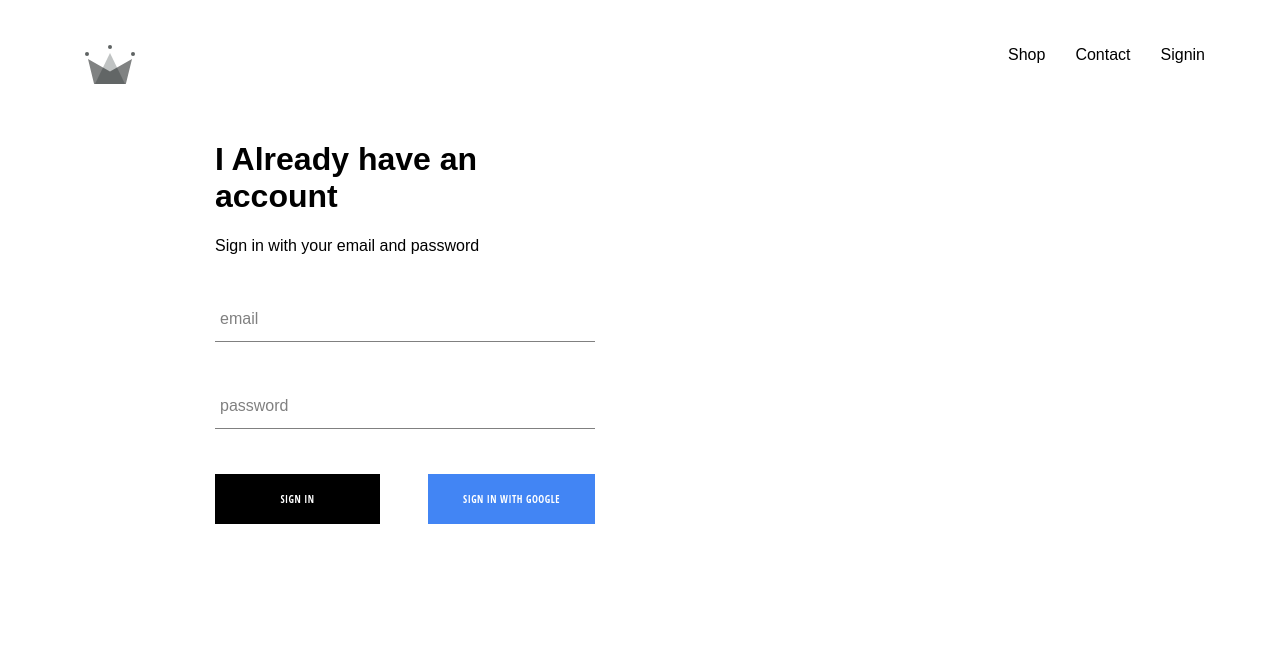
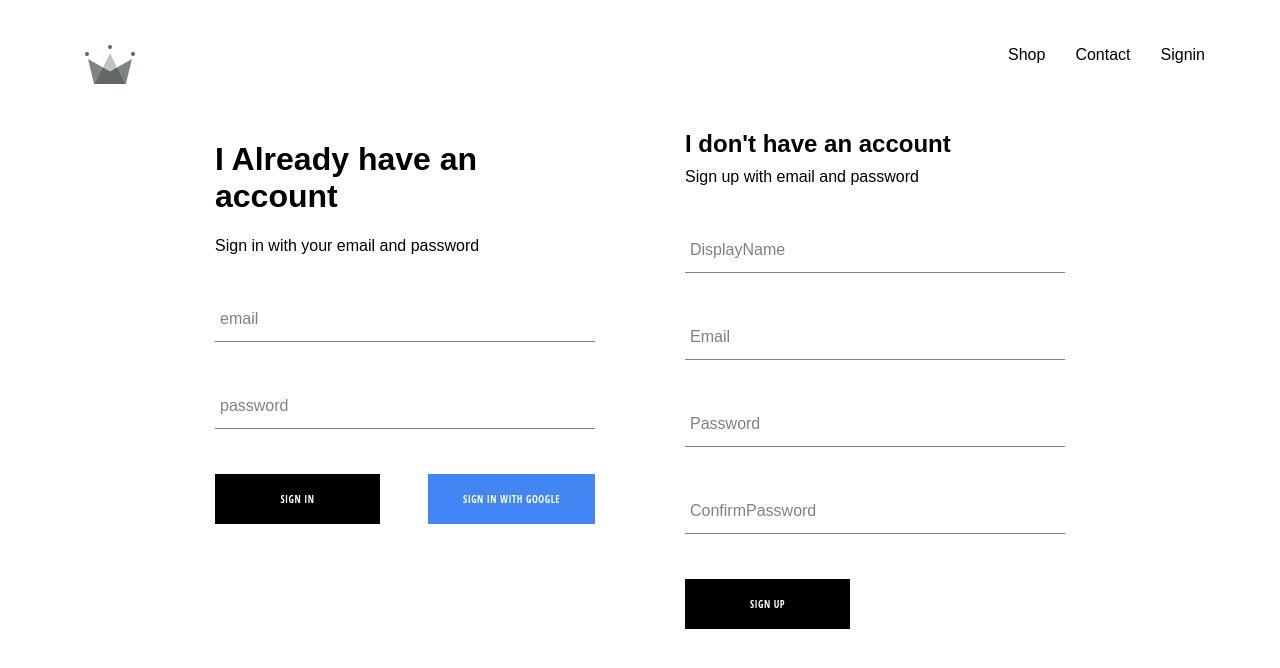
Before and after one commit to tonnymuchui/Reactjs-eCommerce, a React (Create React App) app: page /signin in a window 1280 px wide. Shown: the top 668 px of the page. Built offline with nearby package versions, Linux system fonts and the light colour scheme; no server answers; a web font is replaced by a local one.

Commit message:
Add firestore db for Auth& Add sign-up

```diff
--- a/src/App.js
+++ b/src/App.js
@@ -4,24 +4,34 @@ import { Routes, Route } from "react-router-dom";
 import ShopPage from "./pages/shop/shop";
 import Header from "./components/header/header";
 import SignInAndSignUpPage from "./pages/sing-in-&-up/sign-in-&-up";
-import { getAuth } from "firebase/auth";
 import React from "react";
-
+import { auth, createUserProfileDocument } from "./firebase/firebase.utils";
+import { onSnapshot } from "firebase/firestore";
 class App extends React.Component {
   constructor() {
     super();
 
     this.state = {
       currentUser: null,
-  }
+    };
   }
 
   unsubscribeFromAuth = null;
   componentDidMount() {
-  const auth = getAuth();
- this.unsubscribeFromAuth = auth.onAuthStateChanged(user => {
-    this.setState({ currentUser: user});
-    console.log(user);
+
+    this.unsubscribeFromAuth = auth.onAuthStateChanged(async (userAuth) => {
+      if (userAuth) {
+        const userRef = await createUserProfileDocument(userAuth);
+        onSnapshot(userRef,(snapShot) => {
+          this.setState({
+          currentUser: {
+            id: snapShot.id,
+            ...snapShot.data(),
+          }
+        });
+      });
+      }
+      this.setState({currentUser: userAuth});
     });
   }
 
--- a/src/components/custom-button/custom-button.jsx
+++ b/src/components/custom-button/custom-button.jsx
@@ -1,7 +1,7 @@
 import React from "react";
 import './custom-button.scss';
 
-const CustomButton = ({children,isGoogleSignIn, ...otherProps}) => (
+export const CustomButton = ({children,isGoogleSignIn, ...otherProps}) => (
     <button className={`${isGoogleSignIn ? "google-sign-in" : ""} custom-button `} {...otherProps}>
         {children}
     </button>
--- a/src/components/form-input/form-input.jsx
+++ b/src/components/form-input/form-input.jsx
@@ -1,7 +1,7 @@
 import React from "react";
 import "./form-input.scss";
 
-const FormInput = ({ handleChange, lable, ...otherProps }) => (
+export const FormInput = ({ handleChange, lable, ...otherProps }) => (
   <div className="group">
     <input className="form-input" onChange={handleChange} {...otherProps} />
     {lable ? (
--- /dev/null
+++ b/src/components/sign-up/sign-up.jsx
@@ -0,0 +1,93 @@
+import React from "react";
+import "./sign-up.scss";
+import FormInput from "../form-input/form-input";
+import CustomButton from "../custom-button/custom-button";
+import { auth, createUserProfileDocument } from "../../firebase/firebase.utils";
+import { createUserWithEmailAndPassword } from "firebase/auth";
+
+class SignUp extends React.Component {
+  constructor() {
+    super();
+    this.state = {
+      displayName: "",
+      email: "",
+      password: "",
+      confirmPassword: "",
+    };
+  }
+
+  handleSubmit = async (event) => {
+    event.preventDefault();
+    const { displayName, email, password, confirmPassword } = this.state;
+    if (!password === confirmPassword) {
+      alert("password Dont match");
+      return;
+    }
+    try {
+      const { user } = await createUserWithEmailAndPassword(auth, email, password);
+      await createUserProfileDocument(user, { displayName });
+      this.setState({
+        displayName: "",
+        email: "",
+        password: "",
+        confirmPassword: "",
+      });
+    } catch (err) {
+      console.error(err);
+    }
+  };
+  handleChange = event => {
+    const {name, value} = event.target;
+    this.setState({[name]: value});
+
+  };
+  render() {
+    const { displayName, email, password, confirmPassword } = this.state;
+    return (
+      <div className="sign-up">
+        <h2 className="title">I don't have an account</h2>
+        <span>Sign up with email and password</span>
+        <form className="sign-up-form" onSubmit={this.handleSubmit}>
+          <FormInput
+            type="text"
+            name="displayName"
+            value={displayName}
+            onChange={this.handleChange}
+            lable="DisplayName"
+            required
+          />
+
+          <FormInput
+            type="email"
+            name="email"
+            value={email}
+            onChange={this.handleChange}
+            lable="Email"
+            required
+          />
+
+          <FormInput
+            type="password"
+            name="password"
+            value={password}
+            onChange={this.handleChange}
+            lable="Password"
+            required
+          />
+
+          <FormInput
+            type="password"
+            name="confirmPassword"
+            value={confirmPassword}
+            onChange={this.handleChange}
+            lable="ConfirmPassword"
+            required
+          />
+
+          <CustomButton type="submit">Sign Up</CustomButton>
+        </form>
+      </div>
+    );
+  }
+}
+export default SignUp;
--- /dev/null
+++ b/src/components/sign-up/sign-up.scss
@@ -0,0 +1,9 @@
+.sign-up {
+    display: flex;
+    flex-direction: column;
+    width: 380px;
+
+    .title {
+      margin: 10px 0;
+    }
+  }
--- a/src/firebase/firebase.utils.jsx
+++ b/src/firebase/firebase.utils.jsx
@@ -1,19 +1,47 @@
 import { initializeApp } from "firebase/app";
 import { getAuth, signInWithPopup, GoogleAuthProvider } from "firebase/auth";
+import {getFirestore, doc, getDoc, setDoc } from "firebase/firestore";
 
- const firebaseConfig = {
+const firebaseConfig = {
   apiKey: "AIzaSyCeJ_bVwdOm1HvdpDyqrmXz9eDuFnoh8D4",
   authDomain: "reactecommerce-f01c9.firebaseapp.com",
   projectId: "reactecommerce-f01c9",
   storageBucket: "reactecommerce-f01c9.appspot.com",
   messagingSenderId: "283714578861",
   appId: "1:283714578861:web:f5c4c00463ded75dd3d924",
-  measurementId: "G-BS29NZRZ5K"
+  measurementId: "G-BS29NZRZ5K",
 };
 
 // Initialize Firebase
-initializeApp(firebaseConfig);
+const app = initializeApp(firebaseConfig);
+export const db = getFirestore(app);
+
+export const createUserProfileDocument = async (userAuth, additionalData) => {
+  if (!userAuth) return;
+
+  const userRef = doc(db, "users", `$${userAuth.uid}`);
+
+  const snapShot = await getDoc(userRef);
+
+  if (!snapShot.exists) {
+    const { displayName, email } = userAuth;
+    const createdAt = new Date();
+    try {
+      await setDoc(userRef,{
+        displayName,
+        email,
+        createdAt,
+        ...additionalData
+      });
+    } catch (error) {
+      console.log('error creating user', error.message);
+    }
+  }
+  return userRef;
+};
+
+
 const provider = new GoogleAuthProvider();
-provider.setCustomParameters({promp: 'select_account'});
+provider.setCustomParameters({ promp: "select_account" });
 export const auth = getAuth();
 export const signInWithGoogle = () => signInWithPopup(auth, provider);
--- a/src/pages/sing-in-&-up/sign-in-&-up.jsx
+++ b/src/pages/sing-in-&-up/sign-in-&-up.jsx
@@ -1,10 +1,12 @@
 import React from "react";
 import './sign-in-&-up.scss';
 import SignIn from "../../components/sign-in/sign-in";
+import SignUp from "../../components/sign-up/sign-up";
 
 const SignInAndSignUpPage = () => (
     <div className="sign-in-and-sign-up">
         <SignIn />
+        <SignUp />
     </div>
 )
 export default SignInAndSignUpPage;
```
Lines whose indentation alone changed are shown as unchanged.
